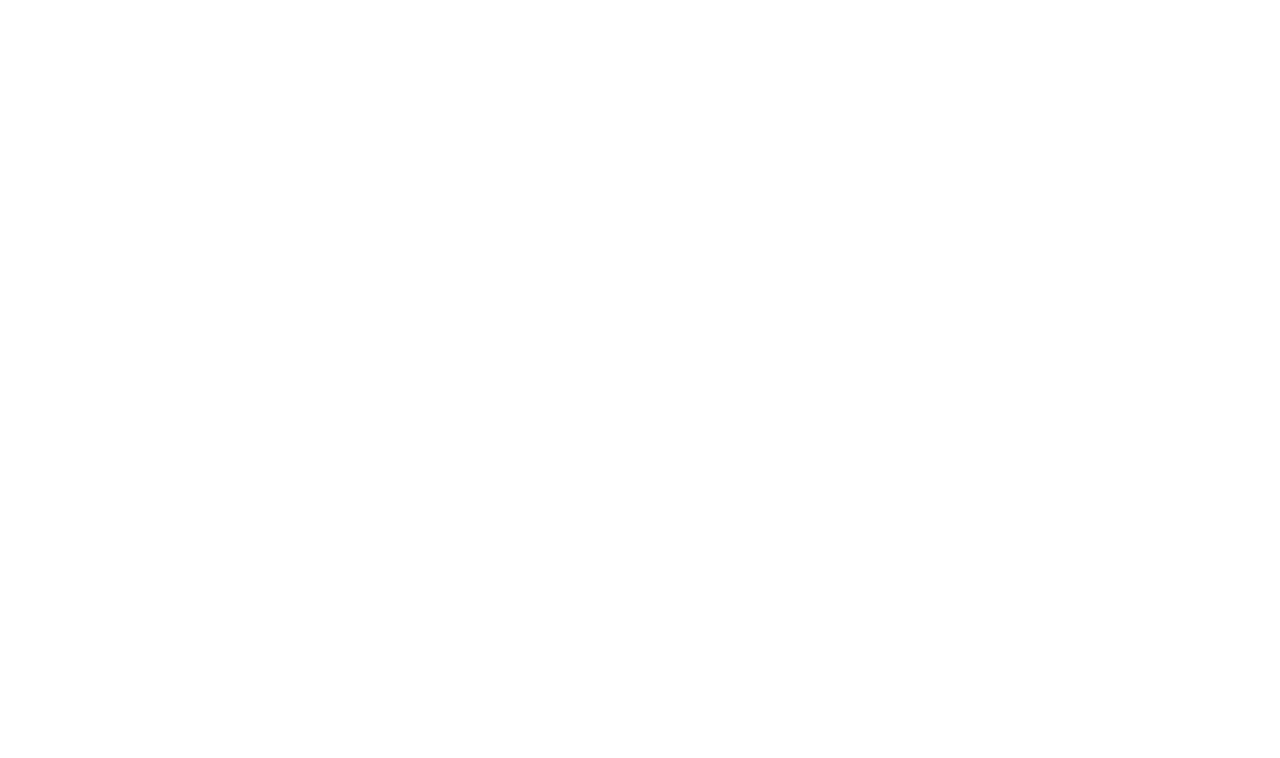
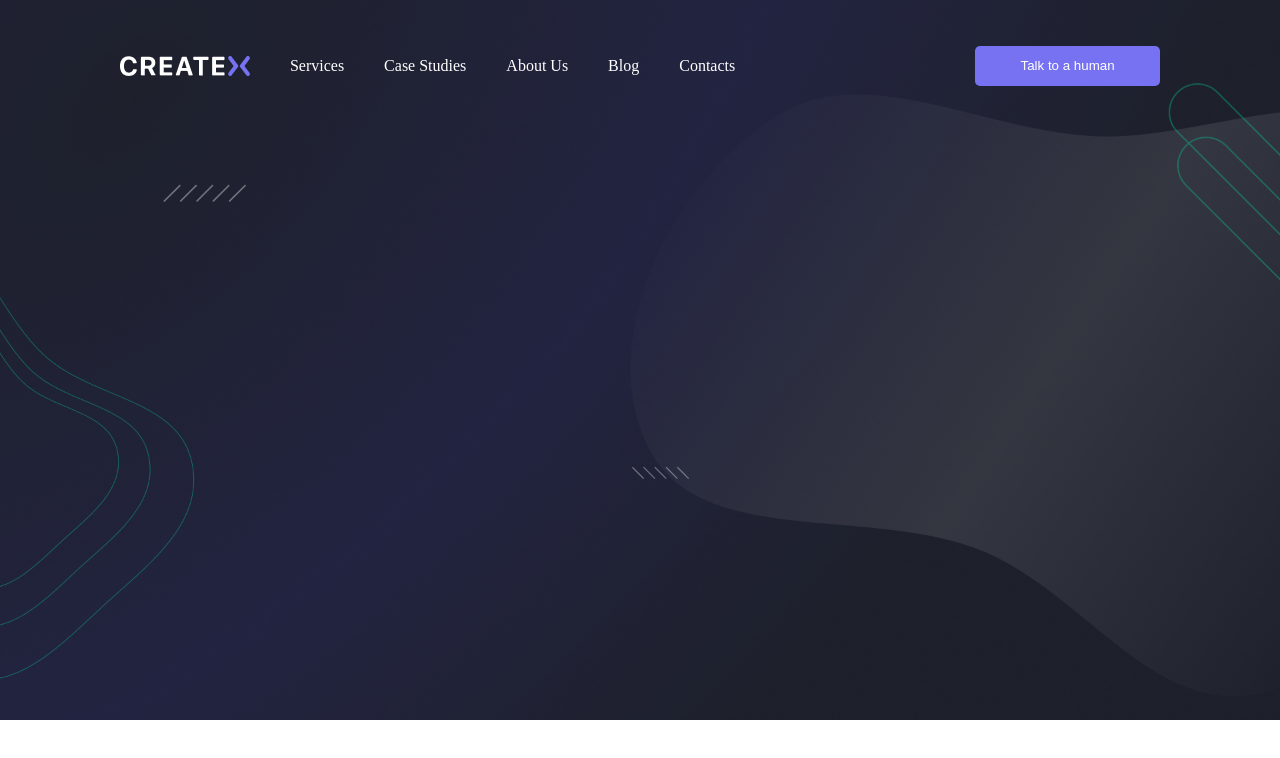
Before and after one commit to themagawo2011/EXAM-3, a plain HTML site: page abduvojid/abdu.html in a window 1280 px wide. Drawn offline with Linux system fonts and the light colour scheme.

Commit message:
box2 navistam

```diff
--- a/abduvojid/abdu.css
+++ b/abduvojid/abdu.css
@@ -12,4 +12,13 @@
     justify-content: center;
     align-items: center;
     gap: 40px;
+    color: white;
 }
+.bx3 button{
+    background-color: #7772F1;
+    color: white;
+    width: 185px;
+    height: 40px;
+    border: none;
+    border-radius: 5px;
+}
--- a/abduvojid/abdu.html
+++ b/abduvojid/abdu.html
@@ -8,12 +8,12 @@
 </head>
 <body>
 
-    <img style="width: 100%; margin: 0;" src="./img/background (1).png" alt="">
+    <img style="width: 100%; margin: 0;" src="./img/background (2).png" alt="">
 
     <div class="box1">
 
         <div class="bx1">
-            <img src="./img/logo.png" alt="">
+            <img src="./img/logo (1).png" alt="">
             <p>Services</p>
             <p>Case Studies</p>
             <p>About Us</p>
@@ -26,6 +26,6 @@
         </div>
 
     </div>
-    <h1>ojui3rfhui</h1>
+
 </body>
 </html>
```
Also changed, not shown: abduvojid/img/background (2).png (added), abduvojid/img/logo (1).png (added).
